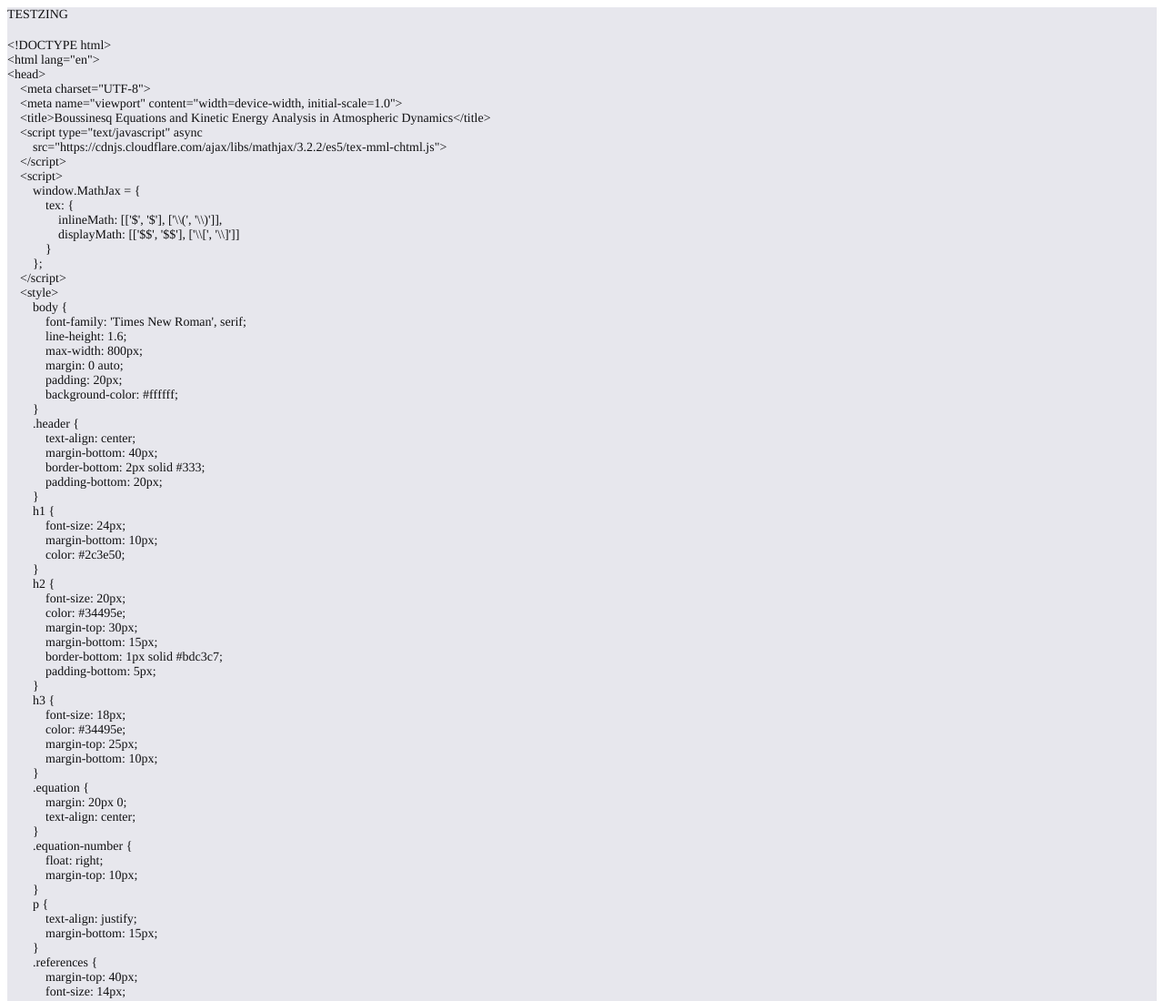
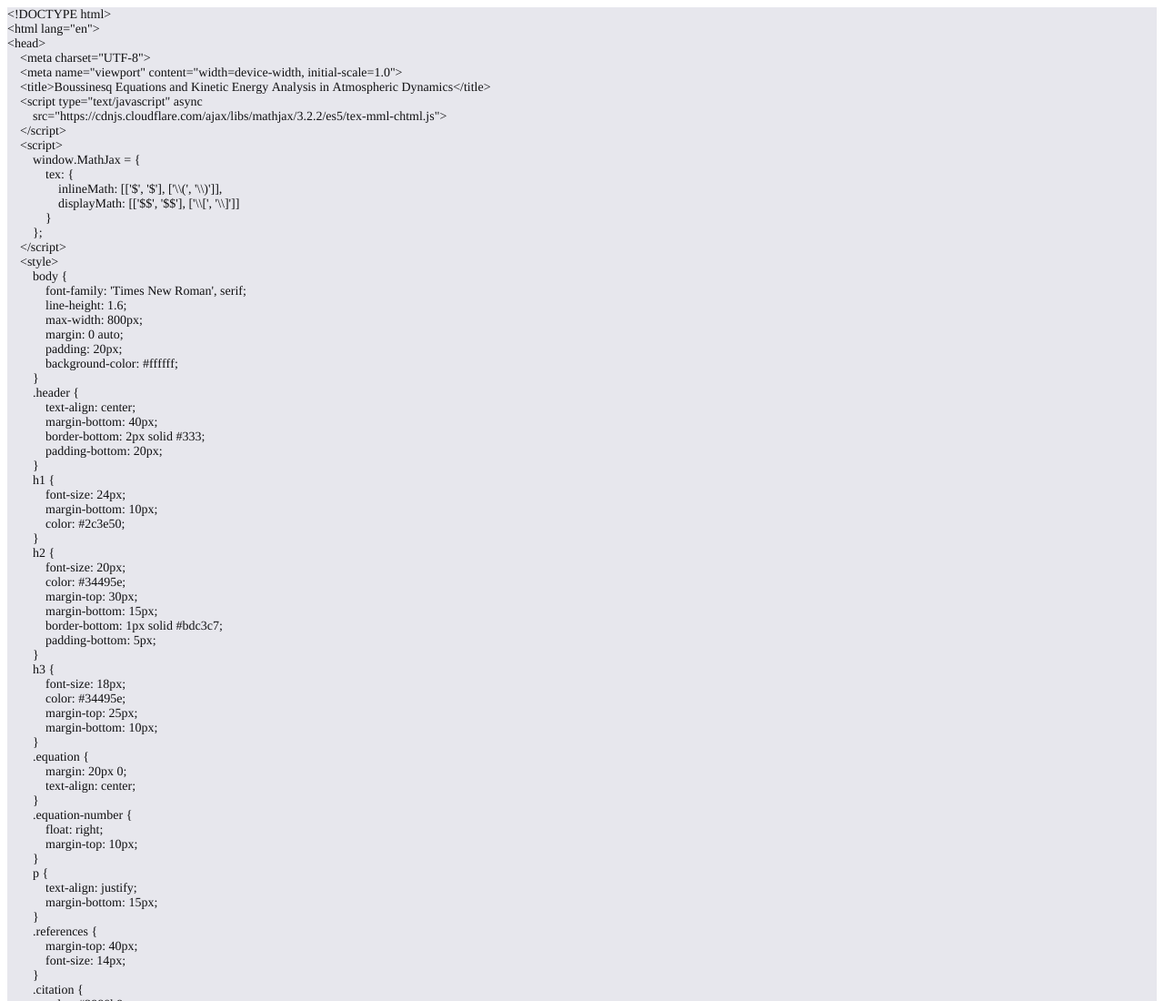
Before and after one commit to MPOcanes/mpocanes.github.io, a plain HTML site: page index.html in a window 1280 px wide. Shown: the top 1100 px of the page at 91% size. Drawn offline with Linux system fonts and the light colour scheme.

Commit message:
Update index.html

```diff
--- a/index.html
+++ b/index.html
@@ -13,8 +13,6 @@
   </style>
 </head>
 <body>
-<p class="p1"><span class="s1">TESTZING</span></p>
-<p class="p2"><span class="s1"></span><br></p>
 <p class="p1"><span class="s1">&lt;!DOCTYPE html&gt;</span></p>
 <p class="p1"><span class="s1">&lt;html lang="en"&gt;</span></p>
 <p class="p1"><span class="s1">&lt;head&gt;</span></p>
```
